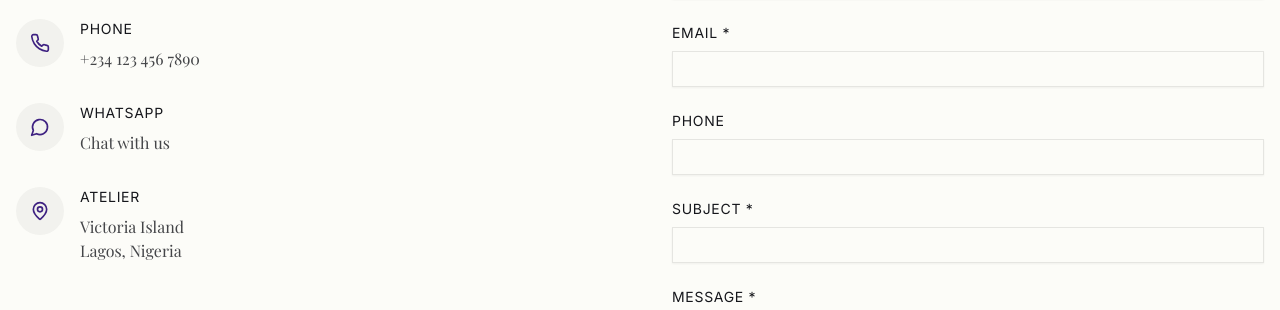
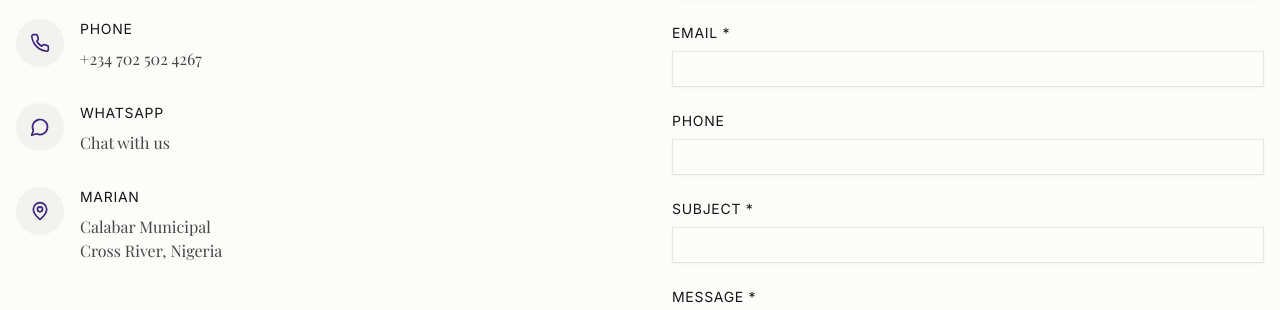
Before and after one commit to Isonguyo/v0-afroluxe-clothing-website, a Next.js app: page /contact in a window 1280 px wide. Shown: the part 584-894 px from the top of the page. Built offline with nearby package versions, Linux system fonts and the light colour scheme; a web font is replaced by a local one.

Commit message:
Update contact information in page.tsx

```diff
--- a/app/contact/page.tsx
+++ b/app/contact/page.tsx
@@ -97,8 +97,8 @@ export default function ContactPage() {
                   </div>
                   <div>
                     <h3 className="font-mono text-sm uppercase tracking-wider mb-2">Phone</h3>
-                    <a href="tel:+2341234567890" className="text-foreground/80 hover:text-primary transition-colors">
-                      +234 123 456 7890
+                    <a href="tel:+234 702 502 4267" className="text-foreground/80 hover:text-primary transition-colors">
+                      +234 702 502 4267
                     </a>
                   </div>
                 </div>
@@ -110,7 +110,7 @@ export default function ContactPage() {
                   <div>
                     <h3 className="font-mono text-sm uppercase tracking-wider mb-2">WhatsApp</h3>
                     <a
-                      href="https://wa.me/2341234567890"
+                      href="https://wa.me/2347025024267"
                       target="_blank"
                       rel="noopener noreferrer"
                       className="text-foreground/80 hover:text-primary transition-colors"
@@ -125,11 +125,11 @@ export default function ContactPage() {
                     <MapPin size={20} className="text-primary" />
                   </div>
                   <div>
-                    <h3 className="font-mono text-sm uppercase tracking-wider mb-2">Atelier</h3>
+                    <h3 className="font-mono text-sm uppercase tracking-wider mb-2">Marian</h3>
                     <p className="text-foreground/80">
-                      Victoria Island
+                     Calabar Municipal
                       <br />
-                      Lagos, Nigeria
+                      Cross River, Nigeria
                     </p>
                   </div>
                 </div>
```
